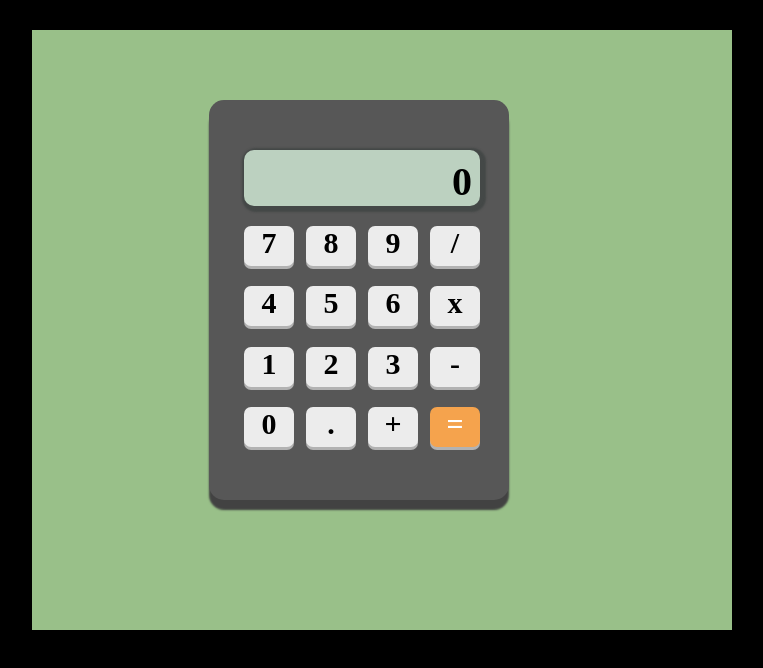
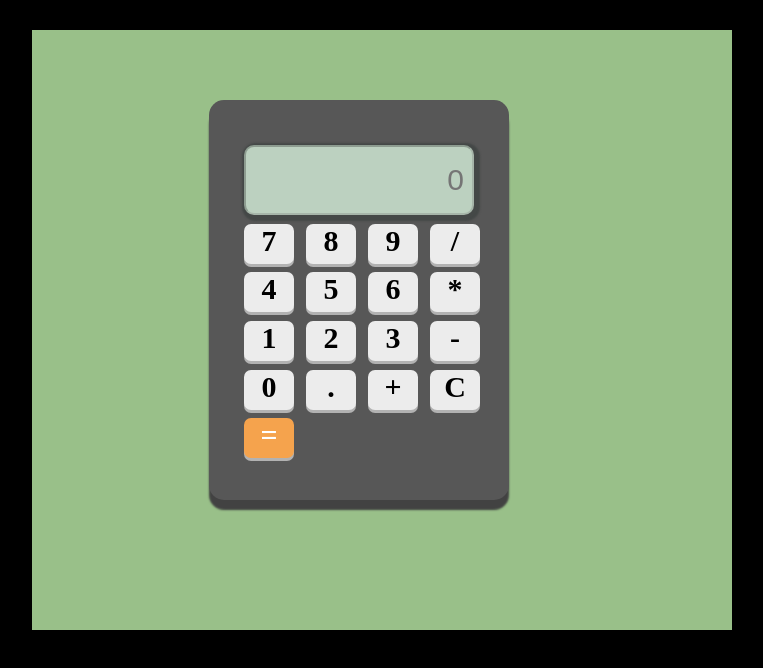
Before and after one commit to wonderNaza/calculator, a plain HTML site: page index.html in a window 1280 px wide. Shown: the whole page, without its empty margins (316-1079 px from the left). Drawn offline with Linux system fonts and the light colour scheme.

Commit message:
updated calculator

```diff
--- a/calculator.css
+++ b/calculator.css
@@ -35,16 +35,19 @@ body {
   font-weight: bold;
   box-shadow: 0px 3px rgb(178, 178, 178);
 }
-div > .item1 {
+input {
+  flex-wrap: wrap;
+
   grid-column: 1 / span 4;
-  width: 220px;
-  margin-right: 50px;
-  margin-top: 15px;
+  width: 210px;
+  height: 50px;
+  margin-right: 40px;
+  margin-top: 10px;
   padding: 8px;
   border-radius: 10px;
   background-color: rgb(188, 209, 192);
   text-align: right;
-  font-size: 40px;
+  font-size: 30px;
   box-shadow: 2px 2px 2px 4px rgb(68, 72, 71);
 }
 div > .item17 {
@@ -52,6 +55,7 @@ div > .item17 {
   color: white;
   font-weight: bold;
 }
+
 .button:hover {
   cursor: grab;
 }
--- a/index.html
+++ b/index.html
@@ -10,24 +10,27 @@
   <body>
     <div class="host">
       <div class="grid-container">
-        <div class="boxcal item1 button">0</div>
-        <div class="boxcal item2 button">7</div>
-        <div class="boxcal item3 button">8</div>
-        <div class="boxcal item4 button">9</div>
-        <div class="boxcal item5 button">/</div>
-        <div class="boxcal item6 button">4</div>
-        <div class="boxcal item7 button">5</div>
-        <div class="boxcal item8 button">6</div>
-        <div class="boxcal item9 button">x</div>
-        <div class="boxcal item10 button">1</div>
-        <div class="boxcal item11 button">2</div>
-        <div class="boxcal item12 button">3</div>
-        <div class="boxcal item13 button">-</div>
-        <div class="boxcal item14 button">0</div>
-        <div class="boxcal item15 button">.</div>
-        <div class="boxcal item16 button">+</div>
-        <div class="boxcal item17 button">=</div>
+        <input type="text" placeholder = "0" class="item1" value=""disabled></input>
+        <div onclick="display('7')" class="item2">7</div>
+        <div onclick="display('8')" class="boxcal item3 button">8</div>
+        <div onclick="display('9')" class="boxcal item4 button">9</div>
+        <div onclick="display('/')" class="boxcal item5 button">/</div>
+        <div onclick="display('4')" class="boxcal item6 button">4</div>
+        <div onclick="display('5')" class="boxcal item7 button">5</div>
+        <div onclick="display('6')" class="boxcal item8 button">6</div>
+        <div onclick="display('*')" class="boxcal item9 button">*</div>
+        <div onclick="display('1')" class="boxcal item10 button">1</div>
+        <div onclick="display('2')" class="boxcal item11 button">2</div>
+        <div onclick="display('3')" class="boxcal item12 button">3</div>
+        <div onclick="display('-')" class="boxcal item13 button">-</div>
+        <div onclick="display('0')" class="boxcal item14 button">0</div>
+        <div onclick="display('.')" class="boxcal item15 button">.</div>
+        <div onclick="display('+')" class="boxcal item16 button">+</div>
+        <div onclick="clearScreen()" class="clear">C</div>
+
+        <div onclick="solve()" class="boxcal item17 button">=</div>
       </div>
     </div>
+    <script src="./script.js"></script>
   </body>
 </html>
--- /dev/null
+++ b/script.js
@@ -0,0 +1,15 @@
+let displayScreen = document.querySelector(".item1");
+
+function display(val) {
+  displayScreen.value += val;
+  return val;
+}
+function solve() {
+  let storageContainer = displayScreen.value;
+  let operationsCal = eval(storageContainer);
+  displayScreen.value = operationsCal;
+  return operationsCal;
+}
+function clearScreen() {
+  displayScreen.value = "";
+}
```
